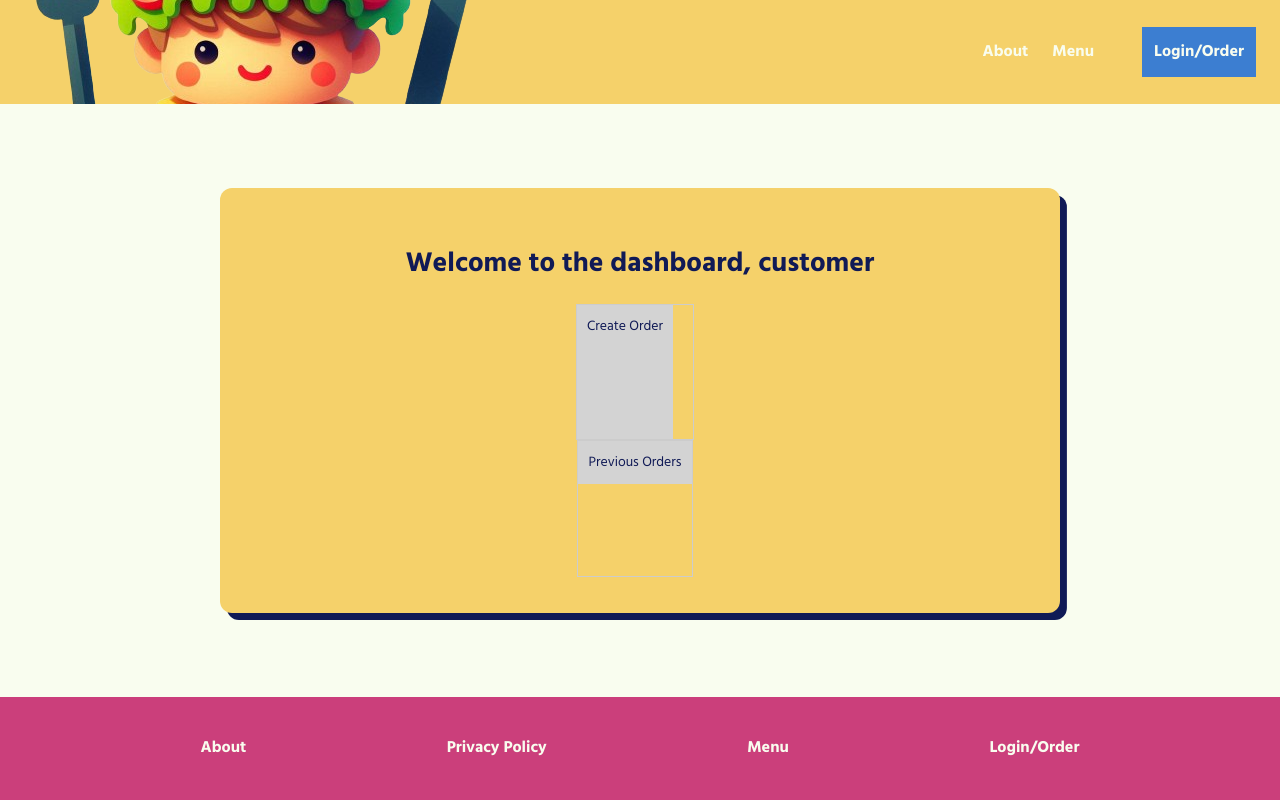
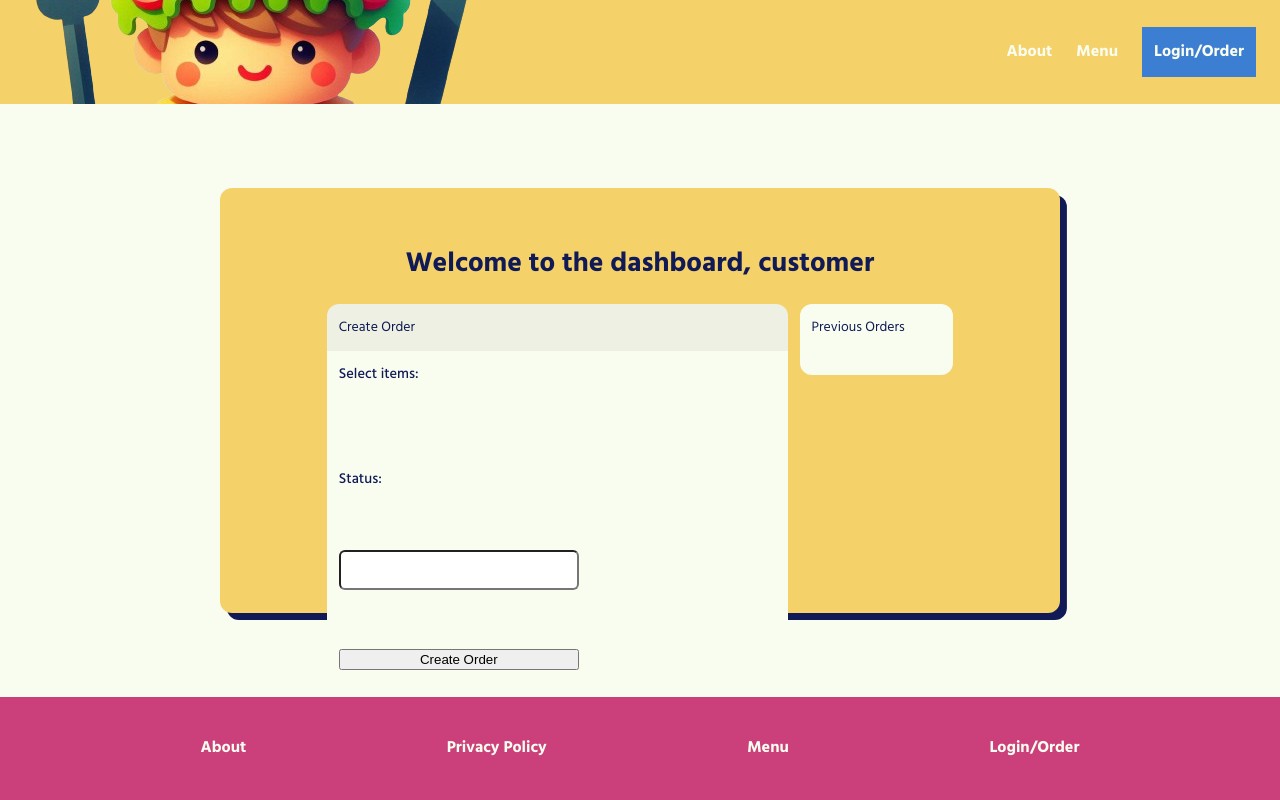
Before and after one commit to meyersa/aws-flask, a Flask app: page /customer in a window 1280 px wide. Run offline with Flask 3, Linux system fonts and the light colour scheme; data that the repository does not hold is empty.

Commit message:
SQL Checkpoint

```diff
--- a/requirements.txt
+++ b/requirements.txt
@@ -2,3 +2,5 @@
 jinja2
 gunicorn
 requests
+pymysql
+cryptography
--- a/src/app.py
+++ b/src/app.py
@@ -1,96 +1,22 @@
 from flask import Flask, render_template, request, redirect, url_for
 import requests
 from math import radians, sin, cos, sqrt, atan2
+import pymysql.cursors
+
+db_host = "localhost"
+db_user = "root"
+db_password = "password"
+db_db = "db"
 
 app = Flask(__name__)
 
-# Filler data for menu items (to be replaced with database)
-menu_items = [
-    {
-        "name": "Pasta Carbonara",
-        "price": "$15",
-        "description": "Delicious pasta with creamy sauce.",
-        "image_url": "/static/food.png",
-    },
-    {
-        "name": "Tiramisu",
-        "price": "$8",
-        "description": "Classic Italian dessert made with coffee and mascarpone.",
-        "image_url": "/static/food.png",
-    },
-    {
-        "name": "Margherita Pizza",
-        "price": "$12",
-        "description": "Traditional Italian pizza topped with tomatoes, mozzarella, and basil.",
-        "image_url": "/static/food.png",
-    },
-    {
-        "name": "Caesar Salad",
-        "price": "$10",
-        "description": "Fresh romaine lettuce with Caesar dressing, croutons, and Parmesan cheese.",
-        "image_url": "/static/food.png",
-    },
-    {
-        "name": "Grilled Salmon",
-        "price": "$18",
-        "description": "Fresh grilled salmon served with seasonal vegetables.",
-        "image_url": "/static/food.png",
-    },
-    {
-        "name": "Chicken Alfredo",
-        "price": "$14",
-        "description": "Creamy Alfredo sauce with grilled chicken served over pasta.",
-        "image_url": "/static/food.png",
-    },
-    {
-        "name": "Cheeseburger",
-        "price": "$11",
-        "description": "Classic cheeseburger with lettuce, tomato, onion, and choice of cheese.",
-        "image_url": "/static/food.png",
-    },
-    {
-        "name": "Sushi Platter",
-        "price": "$20",
-        "description": "Assortment of fresh sushi rolls and sashimi.",
-        "image_url": "/static/food.png",
-    },
-]
-
-# Filler data for restaurant locations (to be replaced with database)
-restaurant_locations = [
-    {"name": "Restaurant A", "latitude": 40.7128, "longitude": -74.0060},
-    {"name": "Restaurant B", "latitude": 34.0522, "longitude": -118.2437},
-    {"name": "Restaurant C", "latitude": 51.5074, "longitude": -0.1278},
-]
-
-# Filler data for users
-users = [
-    {"username": "customer1", "password": "password1", "role": "customer"},
-    {"username": "staff1", "password": "password1", "role": "staff"},
-    {"username": "manager1", "password": "password1", "role": "manager"},
-]
-
-# Filler data for orders (for demonstration, just a list of dictionaries)
-orders = [
-    {
-        "order_id": 1,
-        "customer": "customer1",
-        "items": ["Pasta Carbonara", "Margherita Pizza"],
-        "status": "placed",
-    },
-    {
-        "order_id": 2,
-        "customer": "customer2",
-        "items": ["Tiramisu", "Caesar Salad"],
-        "status": "delivered",
-    },
-    {
-        "order_id": 3,
-        "customer": "customer3",
-        "items": ["Grilled Salmon", "Chicken Alfredo"],
-        "status": "in_progress",
-    },
-]
+db = pymysql.connect(
+    host=db_host,
+    user=db_user,
+    password=db_password,
+    database=db_db,
+    cursorclass=pymysql.cursors.DictCursor,
+)
 
 
 def calculate_distance(lat1, lon1, lat2, lon2):
@@ -139,56 +65,68 @@
 
 @app.route("/")
 def home():
-    user_ip = request.remote_addr
+    # user_ip = request.remote_addr
+    user_ip = "1.1.1.1"
     user_city, user_country, user_lat, user_lon = get_user_location(user_ip)
 
     if user_lat is not None and user_lon is not None:
-        nearest = nearest_location(user_lat, user_lon, restaurant_locations)
-        nearest_location_name = nearest["name"]
-        nearest_location_distance = round(
-            calculate_distance(
-                user_lat, user_lon, nearest["latitude"], nearest["longitude"]
-            ),
-            2,
-        )
+        try:
+            with db.cursor() as cursor:
+                # Get all restaurant locations from the database
+                cursor.execute("SELECT * FROM restaurant_locations")
+                restaurant_locations = cursor.fetchall()
 
-        # Calculate distances to all locations and sort by distance
-        distances_to_all = [
-            (
-                loc["name"],
-                round(
+                # Get menu items from the database
+                cursor.execute("SELECT * FROM menu_items")
+                menu_items = cursor.fetchall()
+
+                nearest = nearest_location(user_lat, user_lon, restaurant_locations)
+                nearest_location_name = nearest["name"]
+                nearest_location_distance = round(
                     calculate_distance(
-                        user_lat, user_lon, loc["latitude"], loc["longitude"]
+                        user_lat, user_lon, nearest["latitude"], nearest["longitude"]
                     ),
                     2,
-                ),
-            )
-            for loc in restaurant_locations
-        ]
-        distances_to_all.sort(key=lambda x: x[1])
+                )
 
-        # Get the top 3 closest locations
-        top_3_closest = distances_to_all[:3]
+                # Calculate distances to all locations and sort by distance
+                distances_to_all = [
+                    (
+                        loc["name"],
+                        round(
+                            calculate_distance(
+                                user_lat, user_lon, loc["latitude"], loc["longitude"]
+                            ),
+                            2,
+                        ),
+                    )
+                    for loc in restaurant_locations
+                ]
+                distances_to_all.sort(key=lambda x: x[1])
 
-        print(top_3_closest)
-        return render_template(
-            "index.html",
-            menu_items=menu_items,
-            user_location=f"{user_city}, {user_country}",
-            nearest_location_name=nearest_location_name,
-            nearest_location_distance=nearest_location_distance,
-            top_3_closest=top_3_closest,
-            restaurant_locations=restaurant_locations,
-        )
+                # Get the top 3 closest locations
+                top_3_closest = distances_to_all[:3]
+
+                return render_template(
+                    "index.html",
+                    user_location=f"{user_city}, {user_country}",
+                    nearest_location_name=nearest_location_name,
+                    nearest_location_distance=nearest_location_distance,
+                    top_3_closest=top_3_closest,
+                    restaurant_locations=restaurant_locations,
+                    menu_items=menu_items,
+                )
+        except Exception as e:
+            print(f"Error executing SQL query: {e}")
 
     return render_template(
         "index.html",
-        menu_items=menu_items,
         user_location="Unknown",
         nearest_location_name=None,
         nearest_location_distance=None,
         top_3_closest=None,
-        restaurant_locations=restaurant_locations,
+        restaurant_locations=[],
+        menu_items=[],
     )
 
 
@@ -199,17 +137,25 @@
         username = request.form["username"]
         password = request.form["password"]
 
-        # Check if user exists and credentials are correct
-        for user in users:
-            if user["username"] == username and user["password"] == password:
-                role = user["role"]
-                # Redirect to appropriate page based on role
-                if role == "customer":
-                    return redirect(url_for("customer_dashboard"))
-                elif role == "staff":
-                    return redirect(url_for("staff_dashboard"))
-                elif role == "manager":
-                    return redirect(url_for("manager_dashboard"))
+        try:
+            with db.cursor() as cursor:
+                # Check if user exists and credentials are correct
+                cursor.execute(
+                    "SELECT * FROM users WHERE username = %s AND password = %s",
+                    (username, password),
+                )
+                user = cursor.fetchone()
+                if user:
+                    role = user["role"]
+                    # Redirect to appropriate page based on role
+                    if role == "customer":
+                        return redirect(url_for("customer_dashboard"))
+                    elif role == "staff":
+                        return redirect(url_for("staff_dashboard"))
+                    elif role == "manager":
+                        return redirect(url_for("manager_dashboard"))
+        except Exception as e:
+            print(f"Error executing SQL query: {e}")
 
         # If credentials are incorrect or user doesn't exist, reload login page
         return render_template(
@@ -219,26 +165,86 @@
     # For GET request, render the login page
     return render_template("login.html")
 
-
 # Route for customer dashboard
 @app.route("/customer")
 def customer_dashboard():
-    # Here you can pass any necessary data for the customer dashboard
-    return render_template("dashboard.html", user_role="customer")
+    try:
+        with db.cursor() as cursor:
+            # Get menu items from the database
+            cursor.execute("SELECT * FROM menu_items")
+            menu_items = cursor.fetchall()
+
+            # Get orders placed by the user
+            cursor.execute("SELECT * FROM orders")
+            cursor.execute("SELECT * FROM orders WHERE customer = %s", ("customer1",))  # Replace "customer1" with actual username
+            orders = cursor.fetchall()
+
+            return render_template("dashboard.html", user_role="customer", menu_items=menu_items, orders=orders)
+    except Exception as e:
+        print(f"Error executing SQL query: {e}")
+        return render_template("dashboard.html", user_role="customer", menu_items=[], orders=[])
 
 
 # Route for staff dashboard
 @app.route("/staff")
 def staff_dashboard():
-    # Here you can pass any necessary data for the staff dashboard
-    return render_template("dashboard.html", user_role="staff")
+    try:
+        with db.cursor() as cursor:
+            # Get all orders
+            cursor.execute("SELECT * FROM orders")
+            orders = cursor.fetchall()
+
+            return render_template("dashboard.html", user_role="staff", orders=orders)
+    except Exception as e:
+        print(f"Error executing SQL query: {e}")
+        return render_template("dashboard.html", user_role="staff", orders=[])
 
 
 # Route for manager dashboard
 @app.route("/manager")
 def manager_dashboard():
-    # Here you can pass any necessary data for the manager dashboard
-    return render_template("dashboard.html", user_role="manager")
+    try:
+        with db.cursor() as cursor:
+            # Get menu items from the database
+            cursor.execute("SELECT * FROM menu_items")
+            menu_items = cursor.fetchall()
+
+            # Get all restaurant locations
+            cursor.execute("SELECT * FROM restaurant_locations")
+            locations = cursor.fetchall()
+
+            # Get all orders
+            cursor.execute("SELECT * FROM orders")
+            orders = cursor.fetchall()
+
+            # Get all users
+            cursor.execute("SELECT * FROM users")
+            users = cursor.fetchall()
+
+            return render_template("dashboard.html", user_role="manager", menu_items=menu_items, locations=locations, orders=orders, users=users)
+    except Exception as e:
+        print(f"Error executing SQL query: {e}")
+        return render_template("dashboard.html", user_role="manager", menu_items=[], locations=[], orders=[], users=[])
+
+# Route for creating an order
+@app.route("/create_order", methods=["POST"])
+def create_order():
+    if request.method == "POST":
+        items = request.form.getlist("items")
+        status = request.form["status"]
+
+        try:
+            with db.cursor() as cursor:
+                # Insert new order into the database
+                cursor.execute("INSERT INTO orders (items, status) VALUES (%s, %s)", (items, status))
+                db.commit()
+                return redirect(url_for("home"))
+        except Exception as e:
+            print(f"Error creating order: {e}")
+            db.rollback()
+
+    # Handle invalid form submission or errors
+    return "Error creating order"
 
 
 if __name__ == "__main__":
--- a/src/static/style.css
+++ b/src/static/style.css
@@ -43,7 +43,7 @@
   color: var(--white);
 }
 
-header > .header-right {
+header .header-right {
   display: flex;
   flex-direction: row;
   gap: 2rem;
@@ -58,6 +58,11 @@
 
 header > img {
   max-height: 100%;
+}
+
+#location-ping {
+  max-height: 2rem;
+  fill: var(--accent-three)
 }
 
 #login-button {
@@ -98,7 +103,7 @@
   margin: 3rem auto;
   border-radius: 1rem;
   box-shadow: 0.5em 0.5em var(--black);
-  height: calc(100dvh - 20rem - 2 * var(--medium-height))
+  height: calc(100dvh - 20rem - 2 * var(--medium-height));
 }
 
 .form-wrapper h2 {
@@ -143,27 +148,56 @@
 .form-wrapper form button:hover {
   background-color: var(--accent-two);
 }
+
+/* Dashboard CSS */
+.dashboard-row {
+  display: flex;
+  flex-direction: row;
+  gap: 1rem;
+  justify-content: center;
+  width: 100%;
+}
+
 .dashboard-section {
-  flex: 1;
-  border: 1px solid #ccc;
-  margin-right: 10px;
-  overflow: hidden;
-  transition: flex 0.5s ease-in-out;
+  width: 20%;
+  transition: width 0.6s ease, height 0.6s ease;
+
 }
 
 .dashboard-section-header {
-  background-color: lightgray;
-  padding: 10px;
-  cursor: pointer;
+  background-color: var(--white);
+  padding: 1rem;
+  border-top-left-radius: 1rem;
+  border-top-right-radius: 1rem;
 }
 
 .dashboard-section-content {
-  padding: 10px;
+  height: 0%;
+  overflow: hidden;
+  transition: height 0.6s ease;
+  border-bottom-left-radius: 1rem;
+  border-bottom-right-radius: 1rem;
+  background-color: var(--white);
+  padding: 1rem;
+
 }
 
-.dashboard-section-content.active {
+.dashboard-section.active {
+  width: 60%;
+
+}
+
+.dashboard-section.active > .dashboard-section-header {
+  filter: brightness(0.95)
+
+}
+
+.dashboard-section.active > .dashboard-section-content {
+  height: 100%;
   display: block;
+
 }
+
 @keyframes moveUpDown {
   0% {
     transform: translateY(0);
--- a/src/templates/dashboard.html
+++ b/src/templates/dashboard.html
@@ -15,21 +15,36 @@
     <div class="form-wrapper">
         <h1>Welcome to the dashboard, {{ user_role }}</h1>
 
+        <div class="dashboard-row">
             {% if user_role == "customer" %}
             <!-- Customer dashboard sections -->
-        <div class="dashboard-section" style="display: flex; flex-direction: row; overflow: hidden;">
+            <div class="dashboard-section">
                 <div class="dashboard-section-header">Create Order</div>
                 <div class="dashboard-section-content">
-                <!-- Form to create an order -->
-                <form>
-                    <!-- Your form elements here -->
+                    <form method="POST" action="{{ url_for('create_order') }}">
+                        <label for="items">Select items:</label><br>
+                        {% for item in menu_items %}
+                        <div class="item-row">
+                            <label>
+                                <input type="checkbox" name="items[]" value="{{ item.id }}">
+                                {{ item.name }}
+                            </label>
+                            <input type="number" name="quantities[]" min="1" value="1">
+                        </div>
+                        {% endfor %}
+                        <br>
+                        <label for="status">Status:</label><br>
+                        <input type="text" name="status"><br>
+                        <input type="submit" value="Create Order">
                     </form>
                 </div>
             </div>
             <div class="dashboard-section">
                 <div class="dashboard-section-header">Previous Orders</div>
                 <div class="dashboard-section-content">
-                <!-- Display previous orders -->
+                    <form>
+                        <p>Previous Order</p>
+                    </form>
                 </div>
             </div>
             {% elif user_role == "staff" %}
@@ -37,7 +52,9 @@
             <div class="dashboard-section">
                 <div class="dashboard-section-header">Orders</div>
                 <div class="dashboard-section-content">
-                <!-- Display and edit orders -->
+                    <form>
+                        <p>Orders</p>
+                    </form>
                 </div>
             </div>
             {% elif user_role == "manager" %}
@@ -45,32 +62,60 @@
             <div class="dashboard-section">
                 <div class="dashboard-section-header">Orders</div>
                 <div class="dashboard-section-content">
-                <!-- Display and edit orders -->
+                    <form>
+                        <p>Orders</p>
+                    </form>
                 </div>
             </div>
             <div class="dashboard-section">
                 <div class="dashboard-section-header">Users</div>
                 <div class="dashboard-section-content">
-                <!-- Display and edit users -->
+                    <form>
+                        <p>Users</p>
+                    </form>
                 </div>
             </div>
             <div class="dashboard-section">
                 <div class="dashboard-section-header">Locations</div>
                 <div class="dashboard-section-content">
-                <!-- Display and edit locations -->
+                    <form>
+                        <p>Locations</p>
+                    </form>
                 </div>
             </div>
+
             {% endif %}
         </div>
 
+    </div>
+
     <script>
+        document.addEventListener("DOMContentLoaded", function () {
             const sectionHeaders = document.querySelectorAll('.dashboard-section-header');
 
             sectionHeaders.forEach(header => {
                 header.addEventListener('click', () => {
                     const content = header.nextElementSibling;
+                    const section = header.parentElement;
+
+                    const allContents = document.querySelectorAll('.dashboard-section-content');
+                    allContents.forEach(item => {
+                        if (item !== content) {
+                            item.classList.remove('active');
+                            item.parentElement.classList.remove('active')
+                        }
+                    });
+
                     content.classList.toggle('active');
+                    section.classList.toggle('active');
                 });
+            });
+
+            const firstContent = document.querySelector('.dashboard-section-content');
+            if (firstContent) {
+                firstContent.classList.add('active');
+                firstContent.parentElement.classList.add('active')
+            }
         });
     </script>
 
--- a/src/templates/header.html
+++ b/src/templates/header.html
@@ -5,13 +5,18 @@
     <div class="header-right">
         <h3><a href="/about">About</a></h3>
         <h3><a href="/Menu">Menu</a></h3>
-        <h3>
-            {% if user_location %}
-            {% if nearest_location_name %}
-            {{ nearest_location_name }} - {{ nearest_location_distance }} miles
-            {% endif %}
-            {% endif %}
-        </h3>
+        {% if user_location and nearest_location_name %}
+        <div class="header-right" style="gap: 1rem; min-width: 20rem;">
+            <svg id="location-ping" xmlns="http://www.w3.org/2000/svg"
+                viewBox="0 0 384 512"><!--!Font Awesome Free 6.5.2 by @fontawesome - https://fontawesome.com License - https://fontawesome.com/license/free Copyright 2024 Fonticons, Inc.-->
+                <path
+                    d="M215.7 499.2C267 435 384 279.4 384 192C384 86 298 0 192 0S0 86 0 192c0 87.4 117 243 168.3 307.2c12.3 15.3 35.1 15.3 47.4 0zM192 128a64 64 0 1 1 0 128 64 64 0 1 1 0-128z" />
+            </svg>
+            <h3>
+                {{ nearest_location_name }} {{ nearest_location_distance }}mi
+            </h3>
+        </div>
+        {% endif %}
         <h3 id="login-button"><a href="/login">Login/Order</a></h3>
     </div>
 </header>
```
Also changed, not shown: init_db.py (added, +164 -0 lines). Lines whose indentation alone changed are shown as unchanged.
